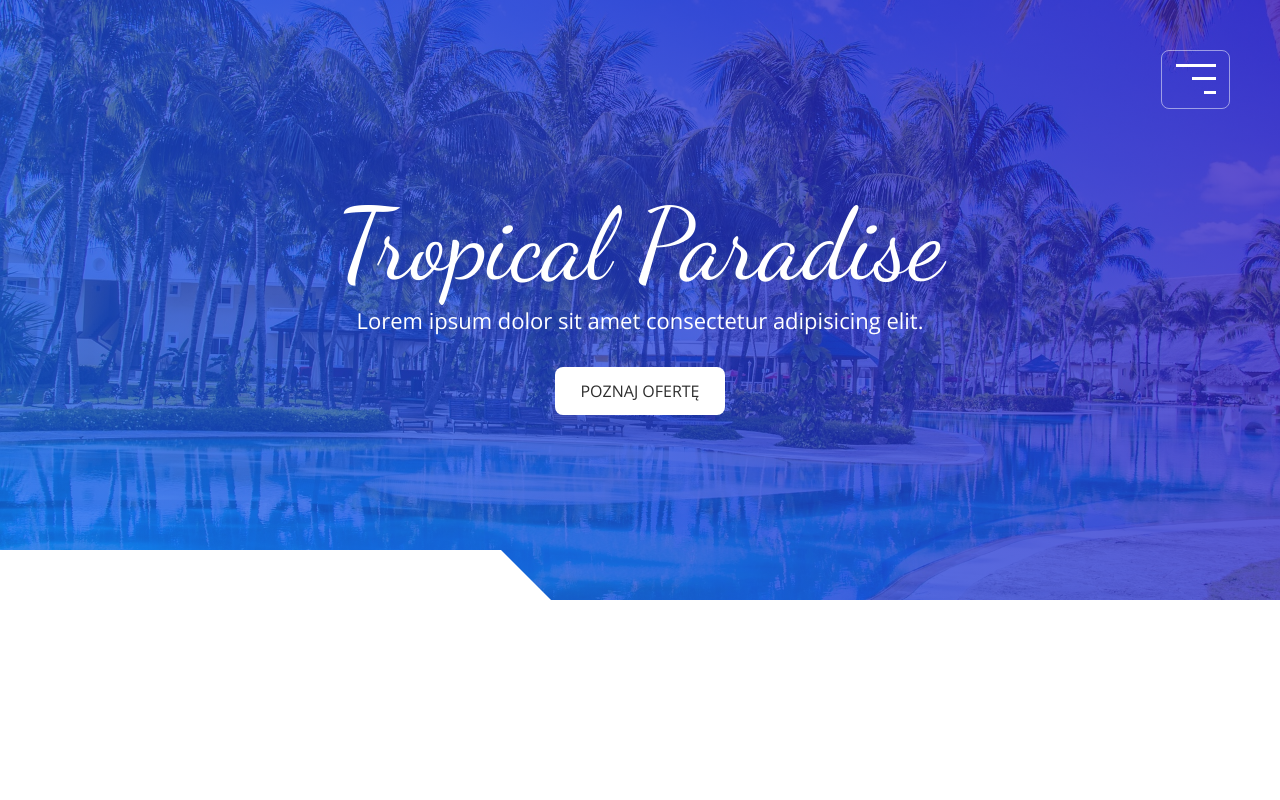
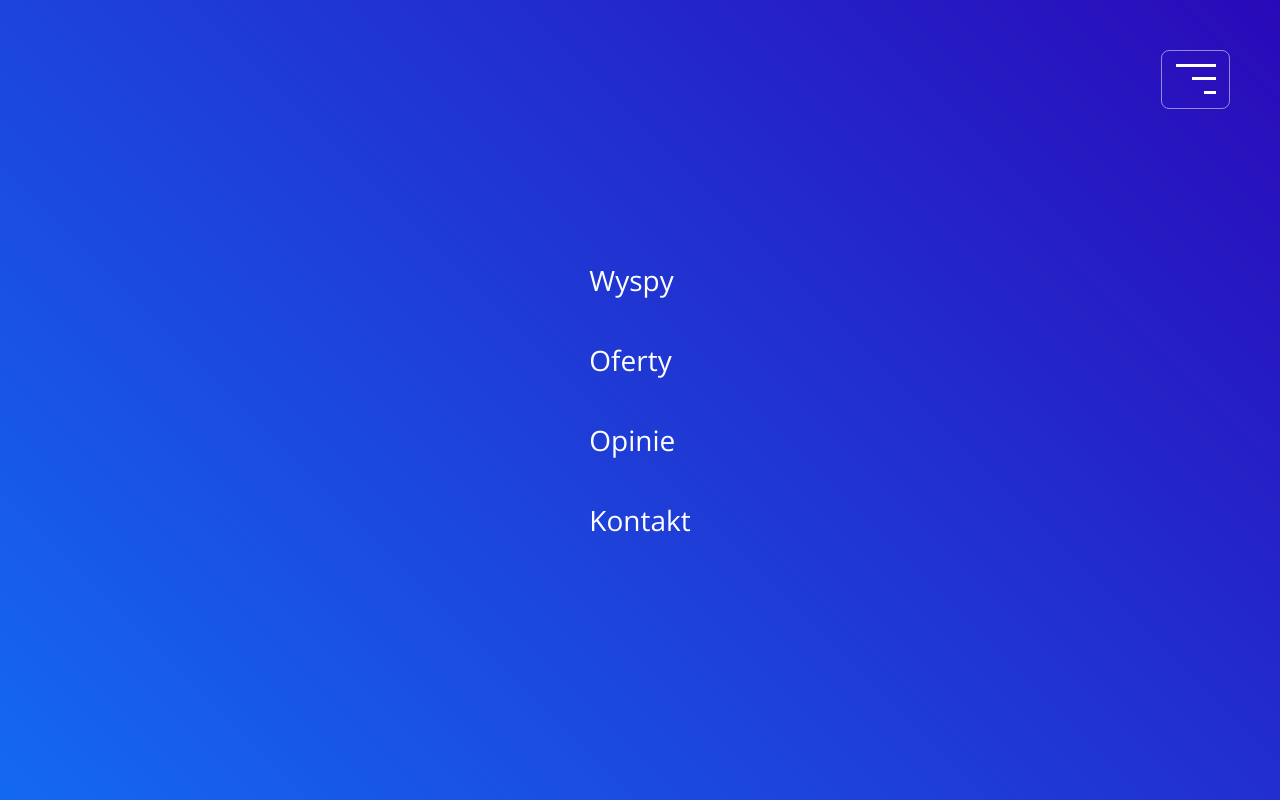
Before and after one commit to Neneczek/Paradise, a plain HTML site: page index.html in a window 1280 px wide. Both pictures are taken after a click on the button 1195 px from the left and 79 px from the top of the page. Drawn offline with nearby package versions, Linux system fonts and the light colour scheme.

Commit message:
navigation added

```diff
--- a/index.html
+++ b/index.html
@@ -23,7 +23,14 @@
         </div>
     </button>
 
-    <nav class="nav"></nav>
+    <nav class="nav">
+        <div class="nav__items">
+            <a href="#islands" class="nav__item">Wyspy</a>
+            <a href="#offers" class="nav__item">Oferty</a>
+            <a href="#reviews" class="nav__item">Opinie</a>
+            <a href="#contact" class="nav__item">Kontakt</a>
+        </div>
+    </nav>
 
     <header class="header section">
         <h1 class="header__heading">
--- a/js/script.js
+++ b/js/script.js
@@ -0,0 +1,28 @@
+const nav = document.querySelector('.nav');
+const navBtn = document.querySelector('.burger-btn');
+const allNavItems = document.querySelectorAll('.nav__item')
+
+const handleNav = () => {
+    nav.classList.toggle('nav--active');
+
+    allNavItems.forEach(item => {
+        item.addEventListener('click', () => {
+            nav.classList.remove('nav--active');
+        })
+    })
+
+    handleNavItemsAnimation();
+}
+
+const handleNavItemsAnimation = () =>{
+    let delayTime = 0;
+
+    allNavItems.forEach(item =>{
+        item.classList.toggle('nav-items-animation')
+        item.style.animationDelay = '.' + delayTime + 's';
+        delayTime++;
+    })
+}
+
+
+navBtn.addEventListener('click', handleNav)
--- a/sass/main.scss
+++ b/sass/main.scss
@@ -68,6 +68,65 @@ body {
 		}
 	}
 }
+
+.nav{
+	position: fixed;
+	top: 0;
+	display: flex;
+	justify-content: center;
+	align-items: center;
+	transition: .5s cubic-bezier(0.65, 0.05, 0.36, 1);
+	height: 100vh;
+	width: 100%;
+	transform: translateX(100%);
+	background-image: $blue-gradient-solid;
+	z-index: 100;
+
+	&--active{
+		transform: translateX(0);
+	}
+
+		&__item{
+			position: relative;
+			display: block;
+			color: $pure-white;
+			margin: 0.5em 0;
+			padding: 0.5em 2em;
+			font-size: 2.8rem;
+			text-decoration: none;
+
+			&::before{
+				position: absolute;
+				top: 0;
+				left: 0;
+				width: 3px;
+				height: 100%;
+				background-color: $pure-white;
+				content: '';
+				transform: scaleY(0);
+				transition: transform .3s;
+			}
+
+			&:hover::before{
+				transform: scaleY(1);
+			}
+		}
+}
+
+@keyframes navItemsAnimation {
+	from{
+		transform: translateX(200%);
+	}
+	to{
+		transform: translateX(0);
+	}
+}
+
+.nav-items-animation{
+	animation: navItemsAnimation 1s both;
+
+}
+
 
 //header
 
```
Also changed, not shown: img/domek1.jpg (added), img/domek2.jpg (added), sass/main.css, 1 other file.
